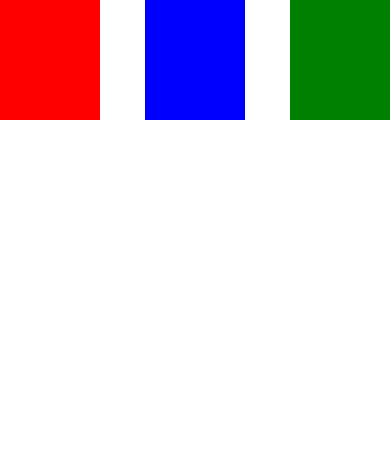
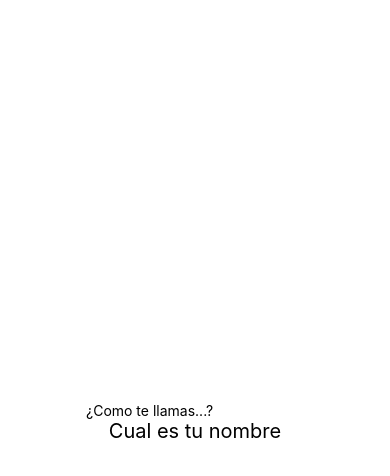
Before and after one commit to JesusMurF/aprendiendo_native, a React Native app: screen / in a window 390 px wide. Shown: the top 476 px of the page. Built offline with nearby package versions, Linux system fonts and the light colour scheme.

Commit message:
Whats your name text input

```diff
--- a/App.js
+++ b/App.js
@@ -8,15 +8,39 @@
  */
 
 import React, { Component } from "react";
-import { StyleSheet, View } from "react-native";
+import { StyleSheet, View, Text, TextInput, AlertIOS } from "react-native";
 
 export default class App extends Component {
+  constructor(props) {
+    super(props);
+
+    this.handleTextChange = this.handleTextChange.bind(this);
+    this.handleSubmitText = this.handleSubmitText.bind(this);
+  }
+
+  state = {
+    texto: "Cual es tu nombre"
+  };
+
+  handleTextChange(texto) {
+    this.setState({
+      texto
+    });
+  }
+
+  handleSubmitText() {
+    AlertIOS.alert('Tu nombre es ', `${this.state.texto}!!` );
+  }
+
   render() {
     return (
       <View style={styles.container}>
-        <View style={styles.box1} />
-        <View style={styles.box2} />
-        <View style={styles.box3} />
+        <TextInput
+          placeholder="¿Como te llamas...?"
+          onChangeText={this.handleTextChange}
+          onSubmitEditing={this.handleSubmitText}
+        />
+        <Text style={styles.texto}>{this.state.texto}</Text>
       </View>
     );
   }
@@ -25,22 +49,11 @@ export default class App extends Component {
 const styles = StyleSheet.create({
   container: {
     flex: 1,
-    flexDirection: "row",
-    justifyContent: "space-between"
+    backgroundColor: "white",
+    justifyContent: "center",
+    alignItems: "center"
   },
-  box1: {
-    height: 120,
-    width: 100,
-    backgroundColor: "red"
-  },
-  box2: {
-    height: 120,
-    width: 100,
-    backgroundColor: "blue"
-  },
-  box3: {
-    height: 120,
-    width: 100,
-    backgroundColor: "green"
+  texto: {
+    fontSize: 20
   }
 });
```
